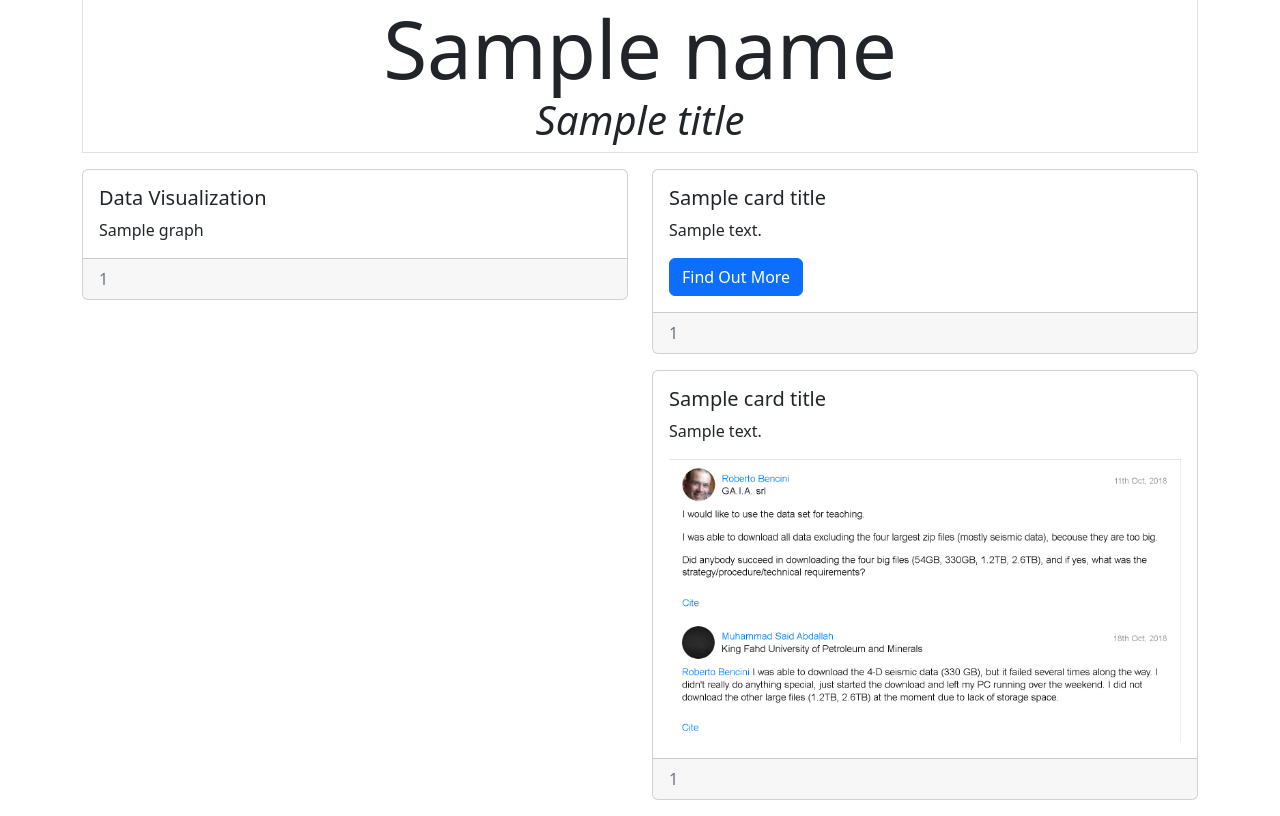
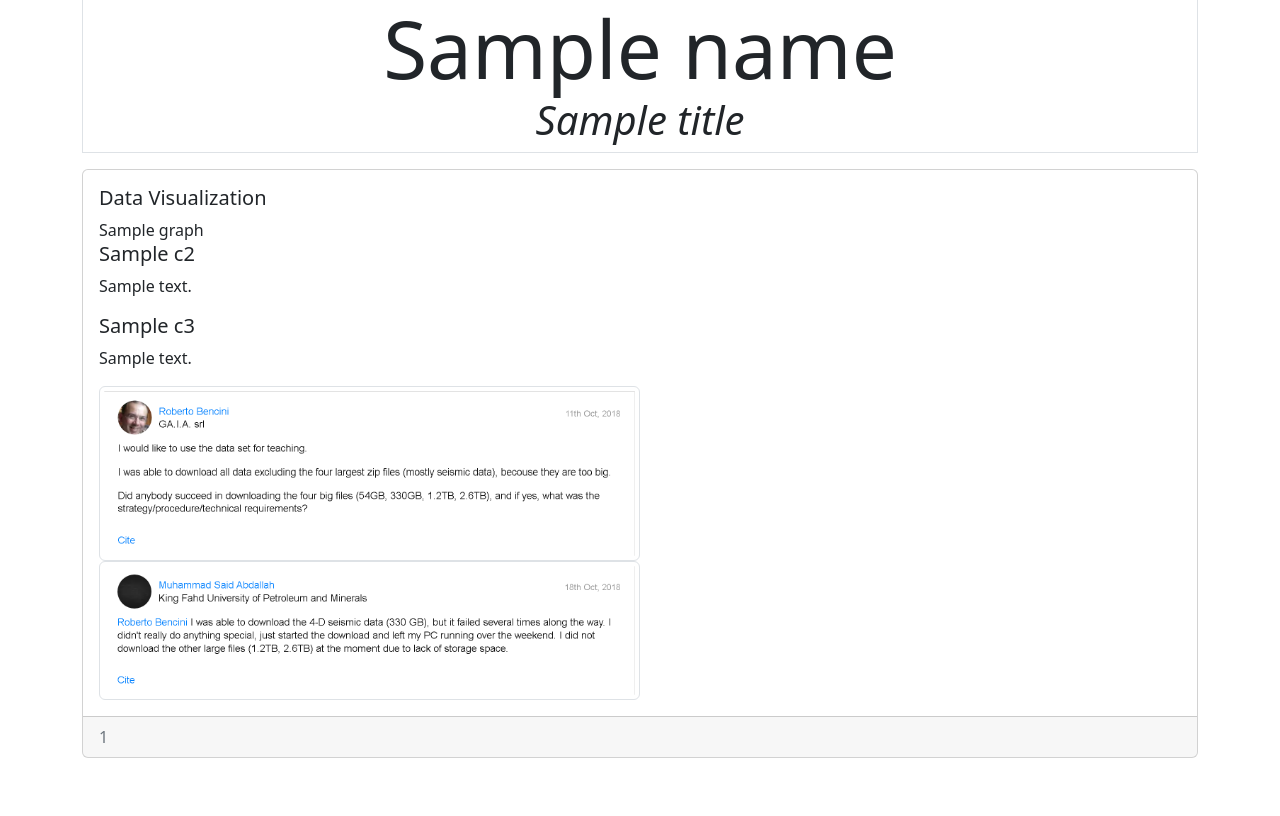
Before and after one commit to WanIlmie/wanilmie.github.io, a Django app: template myapp/templates/myapp/VolveFieldDataSet.html in a window 1280 px wide. After the commit the page ends 758 px from the top, so only its background shows below. Run offline with Django 4.2, Linux system fonts and the light colour scheme; the template is opened without the code that fills it: most values are stand-ins (such as "Sample title", 1, 10 or a date in 2020).

Commit message:
updated page layout and fix bugs

```diff
--- a/myapp/models.py
+++ b/myapp/models.py
@@ -9,7 +9,7 @@ class Card(models.Model):
     pub_date = models.DateTimeField()
 
     def __str__(self):
-        return self.title
+        return '%s %s' % (self.id, self.title)
 
     # Create card link
     def card_link(self):
--- a/myapp/templates/myapp/VolveFieldDataSet.html
+++ b/myapp/templates/myapp/VolveFieldDataSet.html
@@ -7,37 +7,20 @@
     <p class="text-center display-6 fw-lighter fst-italic border-start border-end border-bottom pb-2">{{ title }}</p>
 
     <div class="row">
-        <div class="col-sm-6 mb-3 mb-sm-0">
+        <div class="col-sm-12 mb-3 mb-sm-0">
             <div class="card">
                 <div class="card-body">
+
                     <h5 class="card-title">Data Visualization</h5>
                     <div>{{ graph|safe }}</div>
-                </div>
-                <div class="card-footer text-muted">
-                    {{ num_day }}
-                </div>
-            </div>
-        </div>
+                    <h5 class="card-title">{{ c2.title }}</h5>
+                    <p class="card-text">{{ c2.text }}</p>
+                    <h5 class="card-title">{{ c3.title }}</h5>
+                    <p class="card-text">{{ c3.text }}</p>
+                    {% load static %}
+                    <img src="{% static 'myapp/challenge1.png' %}" class="img-thumbnail" style='max-width: 50%;' alt="challenge1">
+                    <img src="{% static 'myapp/challenge2.png' %}" class="img-thumbnail" style='max-width: 50%;' alt="challenge2">
 
-        <div class="col-sm-6 mb-3 mb-sm-0">
-            <div class="card mb-3">
-                <div class="card-body">
-                    <h5 class="card-title">{{ card_title }}</h5>
-                    <p class="card-text">{{ card_text }}</p>
-                    <a href= {{ link_findOutMore }} class="btn btn-primary">Find Out More</a>
-                </div>
-                <div class="card-footer text-muted">
-                    {{ num_day }}
-                </div>
-            </div>
-
-            <div class="card mb-3">
-                <div class="card-body">
-                    <h5 class="card-title">{{ card_title }}</h5>
-                    <p class="card-text">{{ card_text }}</p>
-                    {% load static %}
-                    <img src="{% static 'myapp/challenge1.png' %}" class="img-fluid" alt="challenge1">
-                    <img src="{% static 'myapp/challenge2.png' %}" class="img-fluid" alt="challenge2">
                 </div>
                 <div class="card-footer text-muted">
                     {{ num_day }}
```
Also changed, not shown: myapp/views.py (+12 -17 lines), db.sqlite3.
